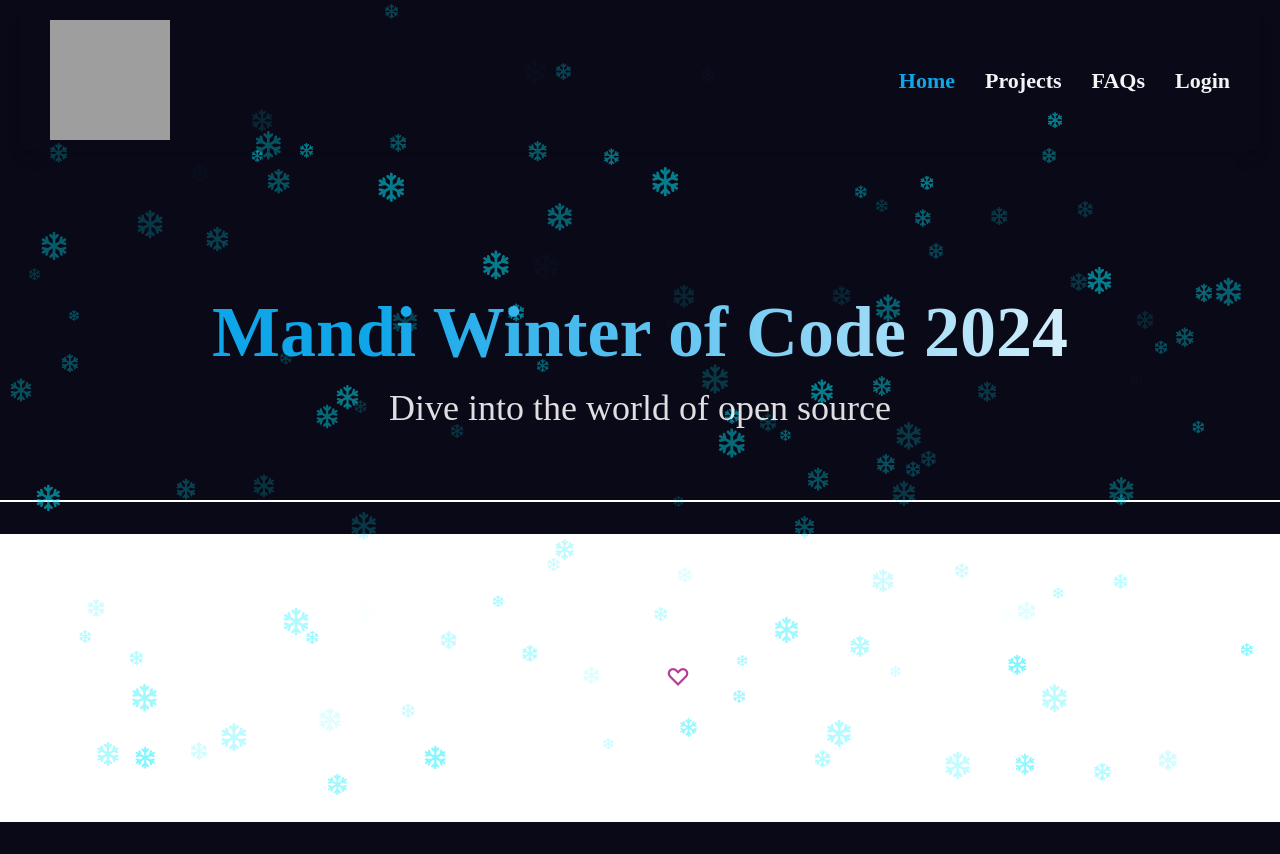
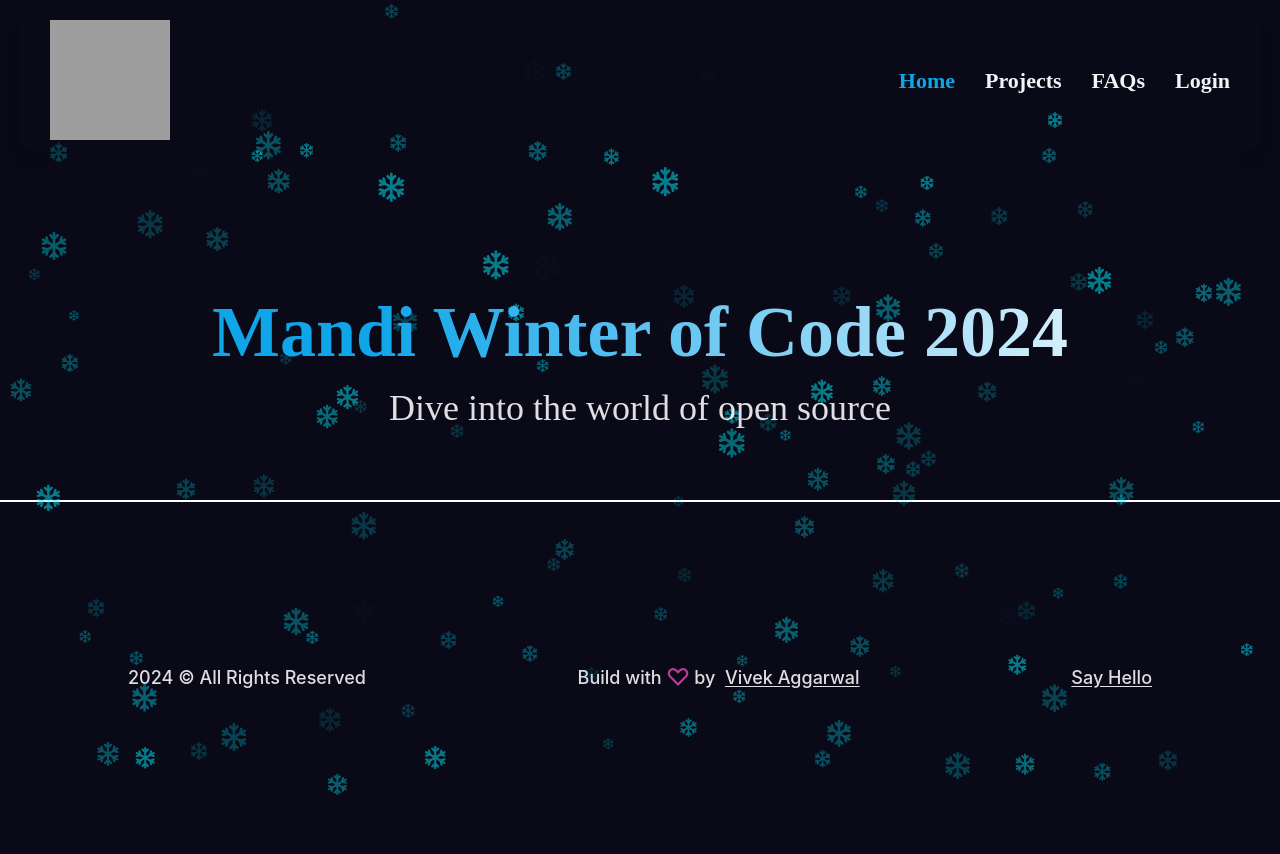
Before and after one commit to shrey7ansh07/winter-of-code, a React (Vite) app: page / in a window 1280 px wide. Built offline with nearby package versions, Linux system fonts and the light colour scheme; grey boxes are pictures that could not be loaded.

Commit message:
adjustments

```diff
--- a/src/Components/Projects/Layout.jsx
+++ b/src/Components/Projects/Layout.jsx
@@ -2,7 +2,7 @@ import React from "react";
 
 const Layout = ({ children,className="" }) => {
     return (
-        <div className={`w-full h-full bg-[#0a0918] inline-block z-0 bg-dark p-32 dark:bg-[#0a0918] xl:p-24 lg:p-16 md:p-12 sm:p-8 ${className}`}>
+        <div className={`w-full h-full bg-[#0a0918] inline-block z-0 bg-[#0a0918] p-32 dark:bg-[#0a0918] xl:p-24 lg:p-16 md:p-12 sm:p-8 ${className}`}>
         {children}
         </div>
     );
```
